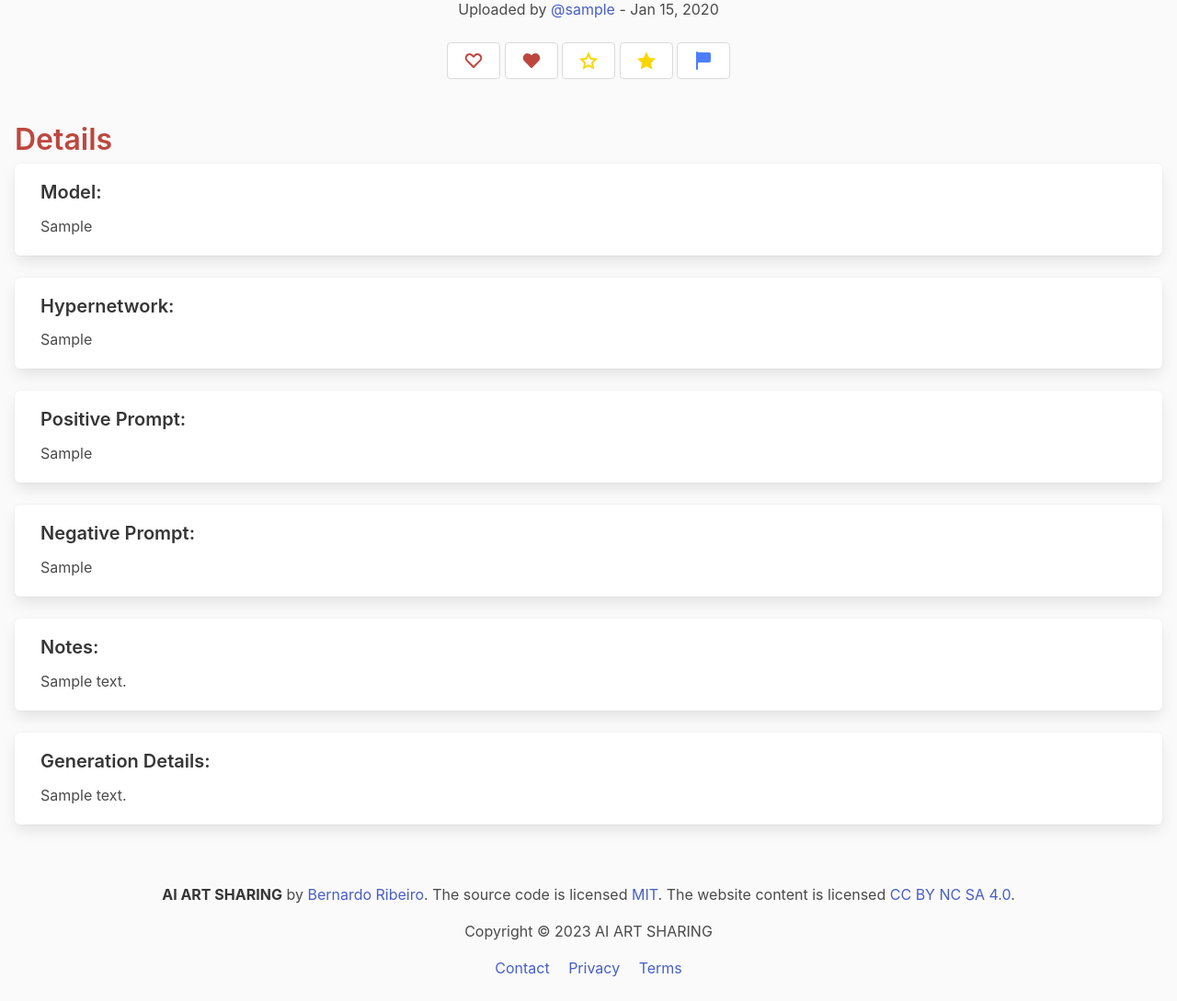
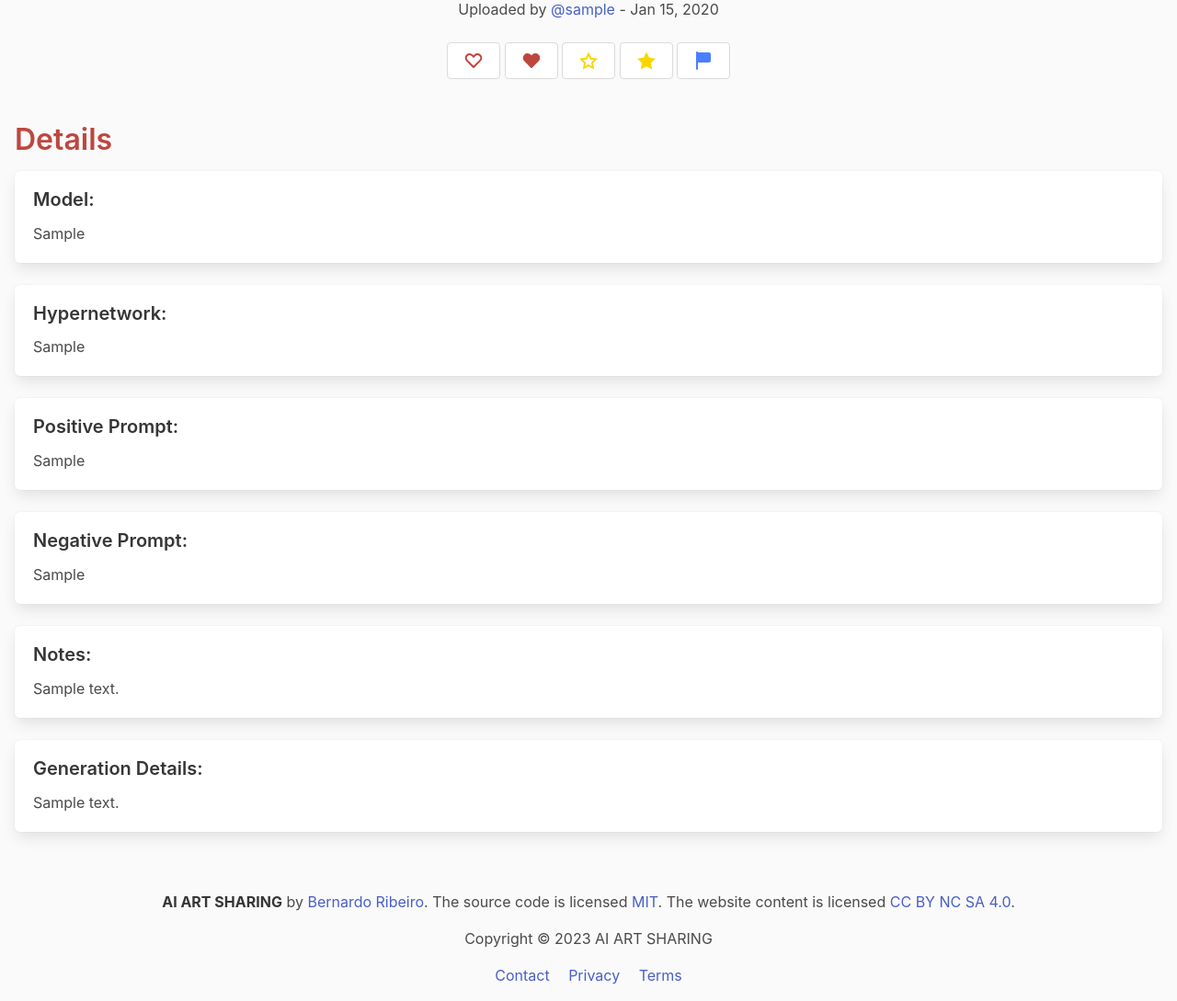
Before and after one commit to bernasx/aiartsharing, a Django app: page /content/detail/00000000-0000-0000-0000-000000000001 in a window 1280 px wide. Shown: the part 271-1360 px from the top of the page at 92% size. Before the commit the page ends 1334 px from the top, so only its background shows below. Run offline with Django 4.2, Linux system fonts and the light colour scheme; tables that the repository leaves empty hold one stand-in row (values such as "Sample post"); grey boxes marked "Sample" are stand-in pictures; some libraries are stand-ins or nearby versions.

Commit message:
Small change to margin of text in detail posts

```diff
--- a/aiart_content/templates/imageposts/detail.html
+++ b/aiart_content/templates/imageposts/detail.html
@@ -61,41 +61,41 @@
 <div class="content mt-6">
 
 
-    <h1 id="detail-header" class="is-size-3 mb-2">Details </h1>
+    <h1 id="detail-header" class="is-size-3 mb-4">Details </h1>
 
     <div class="box">
-    <h3 class="is-size-5 has-text-weight-semibold ml-2">Model: </h3>
-    <p class="ml-2 ">{{object.model}} </p>
+    <h3 class="is-size-5 has-text-weight-semibold">Model: </h3>
+    <p>{{object.model}} </p>
     </div>
 
 
     {%if object.hypernetwork%}
     <div class="box">
-    <h3 class="is-size-5 has-text-weight-semibold ml-2">Hypernetwork: </h3>
-    <p class="ml-2 ">{{object.hypernetwork}} </p>
+    <h3 class="is-size-5 has-text-weight-semibold">Hypernetwork: </h3>
+    <p >{{object.hypernetwork}} </p>
     </div>
     {%endif%}
 
     <div class="box">
-    <h3 class="is-size-5 has-text-weight-semibold ml-2">Positive Prompt: </h3>
-    <p class="ml-2 ">{{object.positive_prompt}} </p>
+    <h3 class="is-size-5 has-text-weight-semibold">Positive Prompt: </h3>
+    <p>{{object.positive_prompt}} </p>
     </div>
 
     {%if object.negative_prompt%}
     <div class="box">
-    <h3 class="is-size-5 has-text-weight-semibold ml-2">Negative Prompt: </h3>
-    <p class="ml-2 ">{{object.negative_prompt}} </p>
+    <h3 class="is-size-5 has-text-weight-semibold">Negative Prompt: </h3>
+    <p>{{object.negative_prompt}} </p>
     </div>
     {%endif%}
 
     <div class="box">
-    <h3 class="is-size-5 has-text-weight-semibold ml-2">Notes: </h3>
-    <p class="ml-2 ">{{object.notes}} </p>
+    <h3 class="is-size-5 has-text-weight-semibold">Notes: </h3>
+    <p>{{object.notes}} </p>
     </div>
     {% if object.generation_details%}
     <div class="box">
-    <h3 class="is-size-5 has-text-weight-semibold ml-2">Generation Details: </h3>
-    <p class="ml-2 ">{{object.generation_details}} </p>
+    <h3 class="is-size-5 has-text-weight-semibold">Generation Details: </h3>
+    <p>{{object.generation_details}} </p>
     </div>
     {% endif %}
 </div>
```
